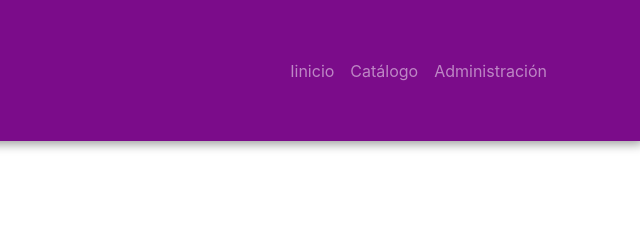
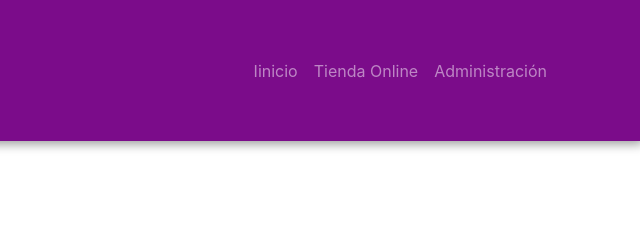
Before and after one commit to Fer1ado/Desaf-oJs_Clase6, a plain HTML site: page index.html in a window 1280 px wide. Shown: the top 240 px of the page, 640-1280 px from the left. Drawn offline with nearby package versions, Linux system fonts and the light colour scheme; a script that the page names is missing.

Commit message:
Update index.html

```diff
--- a/index.html
+++ b/index.html
@@ -41,7 +41,7 @@
               <a href="index.html" class="nav-link">Iinicio</a>
             </li>
             <li class="nav-item">
-              <a href="CONTENIDO/Catalogo.html" class="nav-link">Catálogo</a>
+              <a href="CONTENIDO/Catalogo.html" class="nav-link">Tienda Online</a>
             </li>
             <li class="nav-item">
               <a href="CONTENIDO/Admin.html" class="nav-link">Administración</a>
```
